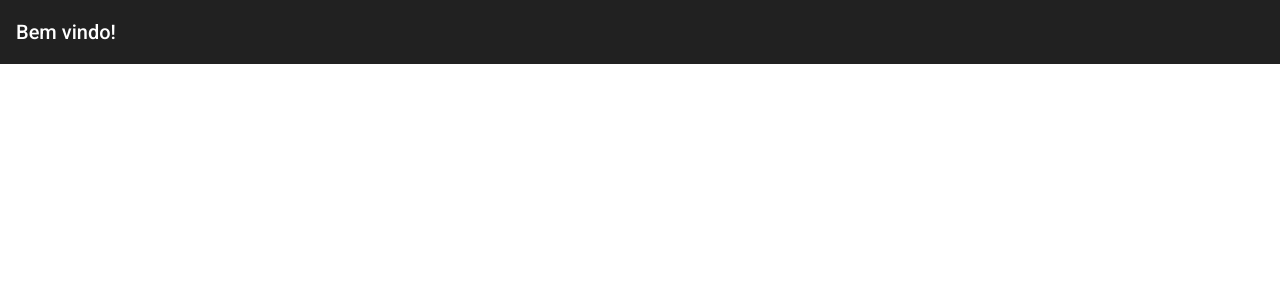
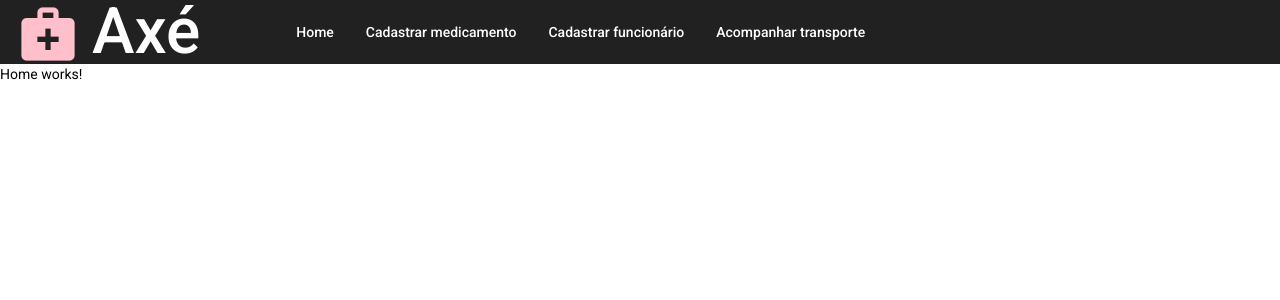
Before and after one commit to RenanCdS/meetup-bdd, an Angular app: page /home in a window 1280 px wide. Shown: the top 300 px of the page. Built offline with nearby package versions, Linux system fonts and the light colour scheme.

Commit message:
feature: adding the menu

```diff
--- a/src/app/app-routing.module.ts
+++ b/src/app/app-routing.module.ts
@@ -1,14 +1,25 @@
 import { NgModule } from '@angular/core';
 import { Routes, RouterModule } from '@angular/router';
+import { BaseLayoutComponent } from './core/components/base-layout/base-layout.component';
 
 const routes: Routes = [
   {
-    path: '',
+    path: 'login',
     loadChildren: () => import('./login/login.module').then(m => m.LoginModule)
   },
   {
-    path: 'home',
-    loadChildren: () => import('./home/home.module').then(m => m.HomeModule)
+    path: '',
+    component: BaseLayoutComponent,
+    children: [
+      {
+        path: 'home',
+        loadChildren: () => import('./home/home.module').then(m => m.HomeModule)
+      }
+    ]
+  },
+  {
+    path: '**',
+    redirectTo: '/home'
   }
 ];
 
--- a/src/app/app.module.ts
+++ b/src/app/app.module.ts
@@ -4,6 +4,7 @@ import { NgModule } from '@angular/core';
 import { AppRoutingModule } from './app-routing.module';
 import { AppComponent } from './app.component';
 import { BrowserAnimationsModule } from '@angular/platform-browser/animations';
+import { CoreModule } from './core/core.module';
 
 @NgModule({
   declarations: [
@@ -11,6 +12,7 @@ import { BrowserAnimationsModule } from '@angular/platform-browser/animations';
   ],
   imports: [
     BrowserModule,
+    CoreModule,
     AppRoutingModule,
     BrowserAnimationsModule
   ],
--- /dev/null
+++ b/src/app/core/components/base-layout/base-layout.component.html
@@ -0,0 +1,8 @@
+<mat-toolbar>
+  <div class="logo -nomargin d-flex align-center">
+    <mat-icon class="mr-1 large-font">medical_services</mat-icon>
+    <h1 class="title">Axé</h1>
+  </div>
+  <menu></menu>
+</mat-toolbar>
+<router-outlet></router-outlet>
--- /dev/null
+++ b/src/app/core/components/base-layout/base-layout.component.ts
@@ -0,0 +1,15 @@
+import { Component, OnInit } from '@angular/core';
+
+@Component({
+  selector: 'base-layout',
+  templateUrl: './base-layout.component.html',
+  styleUrls: ['./base-layout.component.scss']
+})
+export class BaseLayoutComponent implements OnInit {
+
+  constructor() { }
+
+  ngOnInit(): void {
+  }
+
+}
--- /dev/null
+++ b/src/app/core/components/menu/menu.component.html
@@ -0,0 +1,6 @@
+<ul class="menu-list d-flex" style="justify-content: space-between">
+    <li class="menuitem"><a mat-button>Home</a></li>
+    <li class="menuitem"><a mat-button>Cadastrar medicamento</a></li>
+    <li class="menuitem"><a mat-button>Cadastrar funcionário</a></li>
+    <li class="menuitem"><a mat-button>Acompanhar transporte</a></li>
+</ul>
--- /dev/null
+++ b/src/app/core/components/menu/menu.component.scss
@@ -0,0 +1,8 @@
+:host {
+  .menu-list {
+    list-style-type: none;
+    > .menuitem {
+      display: inline;
+    }
+  }
+}
--- /dev/null
+++ b/src/app/core/components/menu/menu.component.ts
@@ -0,0 +1,15 @@
+import { Component, OnInit } from '@angular/core';
+
+@Component({
+  selector: 'menu',
+  templateUrl: './menu.component.html',
+  styleUrls: ['./menu.component.scss']
+})
+export class MenuComponent implements OnInit {
+
+  constructor() { }
+
+  ngOnInit(): void {
+  }
+
+}
--- a/src/app/home/pages/home-page/home-page.component.html
+++ b/src/app/home/pages/home-page/home-page.component.html
@@ -1 +1,3 @@
-<mat-toolbar>Bem vindo!</mat-toolbar>
+<div>
+  Home works!
+</div>
--- a/src/app/login/components/login-form/login-form.component.scss
+++ b/src/app/login/components/login-form/login-form.component.scss
@@ -5,11 +5,6 @@
     padding: 4rem 0;
     background: $greyBackground;
     height: 100vh;
-    .logo {
-      color: $defaultWhite;
-      font-size: 3rem;
-      margin-bottom: 3rem;
-    }
 
     .form {
       width: 50%;
@@ -21,10 +16,4 @@
     width: 100%;
     margin-bottom: 2rem;
   }
-
-  .mat-icon {
-    width: 60px;
-    height: 60px;
-    color: $pink;
-  }
 }
--- a/src/styles.scss
+++ b/src/styles.scss
@@ -1,5 +1,5 @@
 /* You can add global styles to this file, and also import other style files */
-
+@import './variables';
 * {
   box-sizing: border-box;
 }
@@ -38,6 +38,21 @@ body { margin: 0; font-family: Roboto, "Helvetica Neue", sans-serif; }
   width: 100%;
 }
 
+.mat-icon {
+  width: 60px !important;
+  height: 60px !important;
+  color: $pink;
+}
+
+.logo {
+  color: $defaultWhite;
+  font-size: 3rem;
+  margin-bottom: 3rem;
+  &.-nomargin {
+    margin-bottom: 0;
+  }
+}
+
 .title {
   @extend .large-font;
   margin-bottom: 0 !important;
```
Also changed, not shown: src/app/core/core.module.ts (added, +18 -0 lines), src/app/core/components/base-layout/base-layout.component.scss (added), 2 other files (tests, documents, lock files or other folders).
